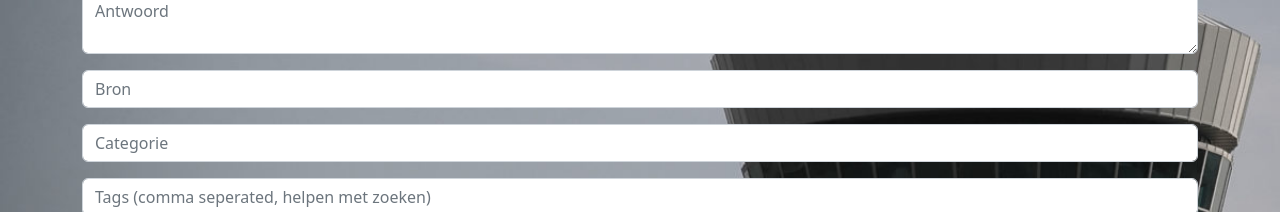
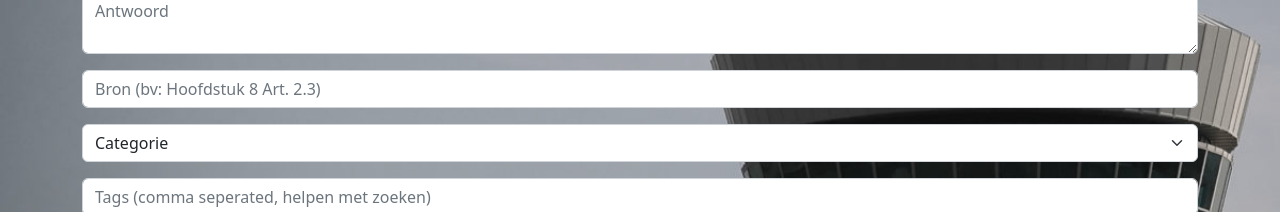
Before and after one commit to DartLazer/hvcao-pwa, a Nuxt app in the folder nuxt3/: page /admin in a window 1280 px wide. Shown: the part 292-504 px from the top of the page. Built offline with nearby package versions, Linux system fonts and the light colour scheme; no server answers.

Commit message:
Added dropdown selector for category

```diff
--- a/nuxt3/components/QuestionForm.vue
+++ b/nuxt3/components/QuestionForm.vue
@@ -8,10 +8,17 @@
       <textarea class="form-control" placeholder="Antwoord" required v-model="explanation"></textarea>
     </div>
     <div class="form-group">
-      <input type="text" class="form-control" placeholder="Bron" required v-model="source">
+      <input type="text" class="form-control" placeholder="Bron (bv: Hoofdstuk 8 Art. 2.3)" required v-model="source">
     </div>
     <div class="form-group">
-      <input type="text" class="form-control" placeholder="Categorie" required v-model="category">
+      <select class="form-select"  aria-label="category" required v-model="category">
+        <option disabled value="">Categorie</option>
+        <option value="WRR">WRR</option>
+        <option value="Salaris">Salaris</option>
+        <option value="Vakantie">Vakantie</option>
+        <option value="Compensatie">Compensatie</option>
+        <option value="Handige Info">Handige Info</option>
+      </select>
     </div>
     <div class="form-group">
       <input type="text" class="form-control" placeholder="Tags (comma seperated, helpen met zoeken)" required
@@ -34,6 +41,7 @@ const explanation = ref('');
 const source = ref('');
 const category = ref('');
 const tags = ref('');
+
 // Define emitters
 const emit = defineEmits(['questionDeleted', 'errorAlert']);
 
```
